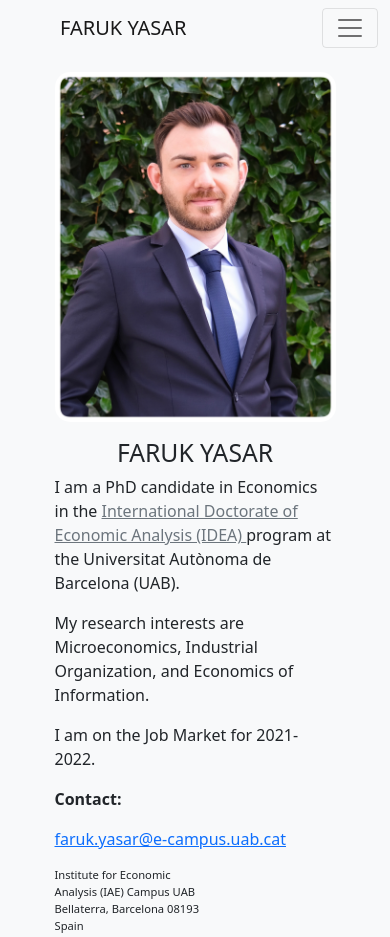
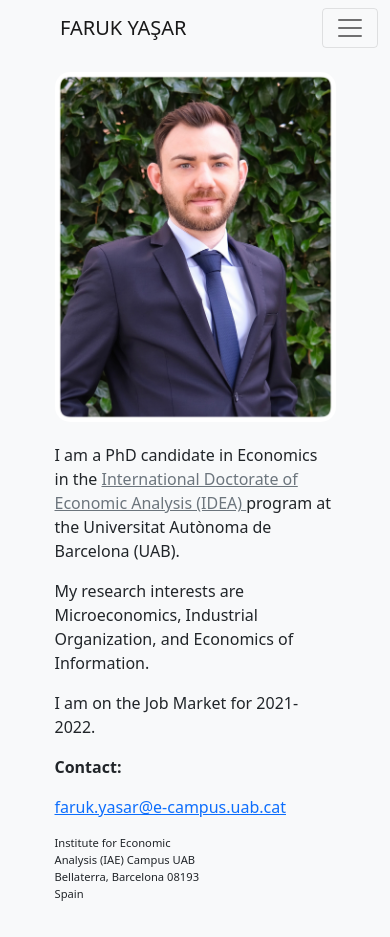
Before and after one commit to esatyasar/cv-resume, a plain HTML site: page index.html in a window 390 px wide. Shown: the top 937 px of the page. Drawn offline with nearby package versions, Linux system fonts and the light colour scheme.

Commit message:
edited home page

```diff
--- a/index.html
+++ b/index.html
@@ -5,7 +5,7 @@
     <meta charset="UTF-8">
     <meta http-equiv="X-UA-Compatible" content="IE=edge">
     <meta name="viewport" content="width=device-width, initial-scale=1.0">
-    <title>Faruk YASAR</title>
+    <title>Faruk YAŞAR</title>
     <link rel="stylesheet" href="style.css">
     <link rel="shortcut icon" href="/favicon.ico" type="image/x-icon">
     <link rel="icon" href="./assets/f-inside-a-circle.png" type="image/x-icon">
@@ -17,7 +17,7 @@
     <nav class="navbar navbar-expand-md navbar-light" >
         <div class="container-md navbar-container ">
             <div class="navbar-title">
-                <a class="navbar-brand ms-5" href="./index.html">FARUK YASAR</a>
+                <a class="navbar-brand ms-5" href="./index.html">FARUK YAŞAR</a>
 
             </div>
             <!-- toggle button for mobile nav -->
@@ -56,7 +56,7 @@
             </div>
             <div class="main-text col-xs-10 col-md-12 col-lg-6 mt-3">
                 <div class="title text-center">
-                    <h2>FARUK YASAR</h2>
+                    <h2 class="header-title">FARUK YAŞAR</h2>
                 </div>
                 <div class="text">
                     <p>I am a PhD candidate in Economics in the <a class="link-secondary" href="http://idea.uab.es/"
--- a/style.css
+++ b/style.css
@@ -38,5 +38,10 @@
        justify-content: center;
        align-items:center
    }
-
+   .header-title{
+    color:transparent
 }
+  .text{
+      margin-top: -2rem;
+  }
+}
```
